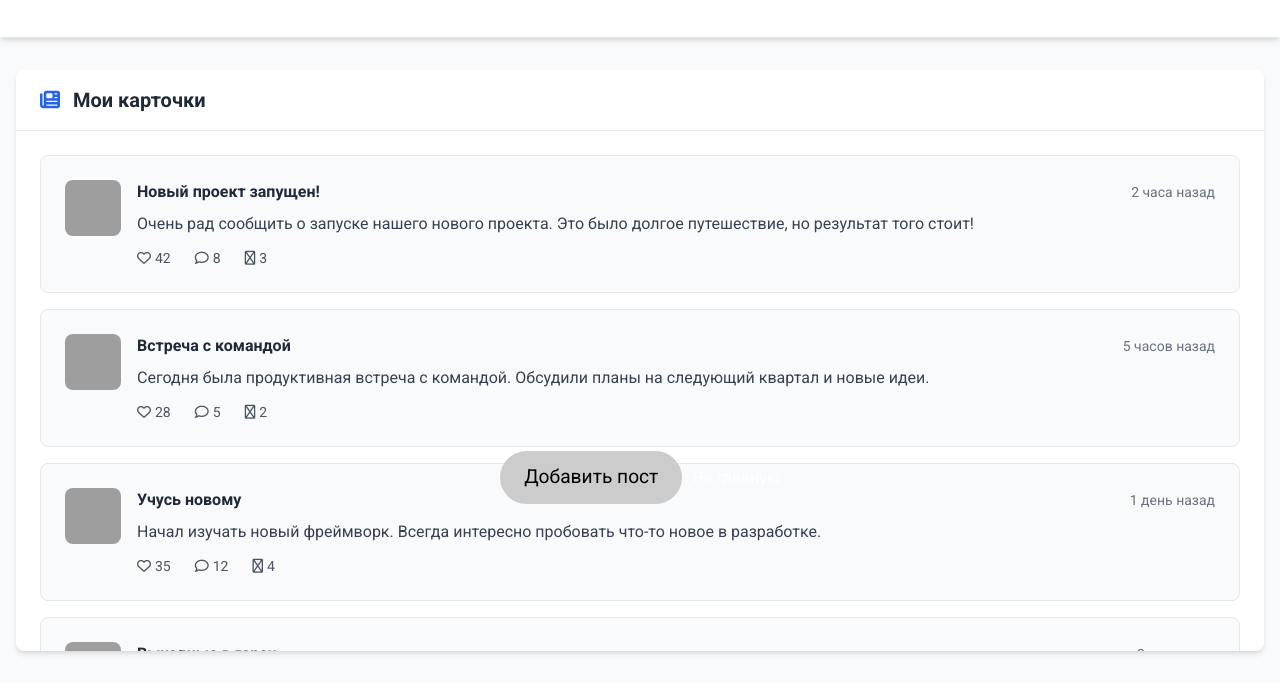
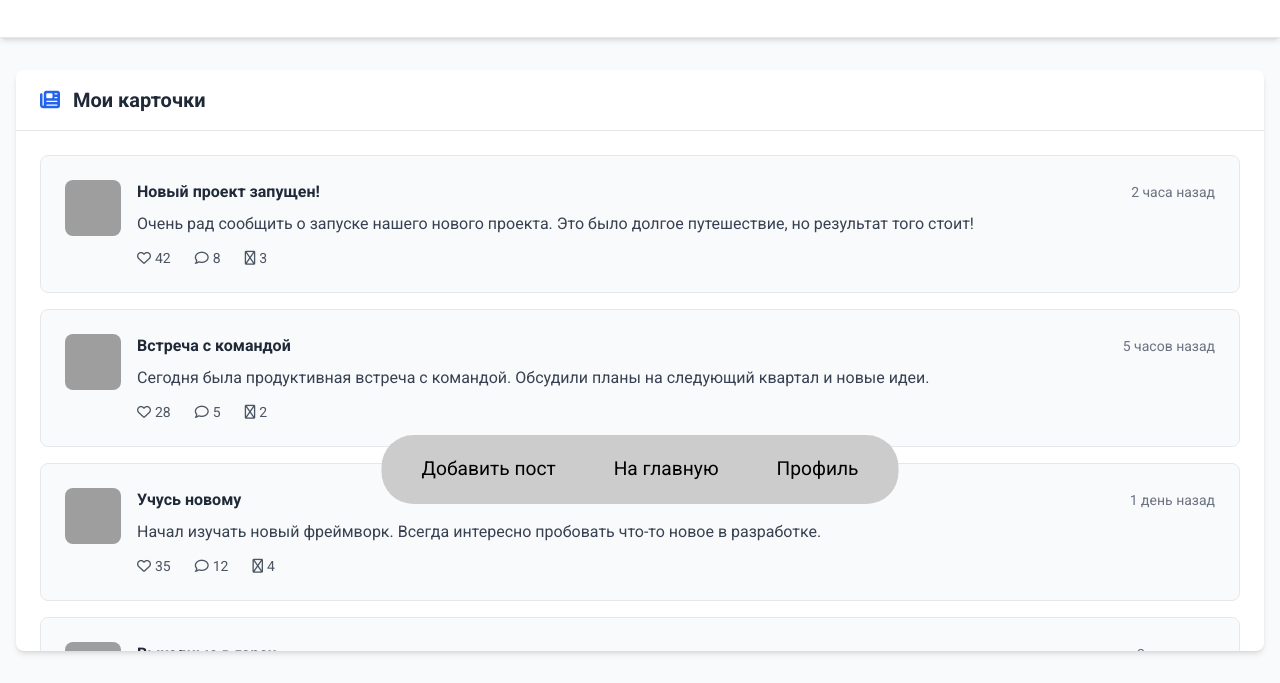
Before and after one commit to NikJst/myproject, a website: page wwwroot/Profile.html in a window 1280 px wide. Shown: the part 256-939 px from the top of the page. Drawn offline with nearby package versions, Linux system fonts and the light colour scheme; grey boxes are pictures that could not be loaded.

Commit message:
доведен сайдбар и стили карточек

```diff
--- a/wwwroot/NavigationButtons.js
+++ b/wwwroot/NavigationButtons.js
@@ -1,13 +1,5 @@
-// Функция для создания всех кнопок навигации для главной страницы
-export function createIndexNavigationButtons() {
-  createIndexButton();
-  createProfileButton();
-
-  // кнопка "На главную"
-  // Скрипт для создания всех кнопок навигации
-
-  function createIndexButton() {
-    // кнопка "На главную"
+// Функция для создания кнопки "На главную"
+export function createIndexButton() {
   const container = document.querySelector(".action-buttons-container");
   if (!container) {
     console.error("Контейнер .action-buttons-container не найден");
@@ -31,7 +23,7 @@ export function createIndexNavigationButtons() {
 }
 
 // Функция для создания кнопки профиля
-  function createProfileButton() {
+export function createProfileButton() {
   const container = document.querySelector(".action-buttons-container");
   if (!container) {
     console.error("Контейнер .action-buttons-container не найден");
@@ -53,4 +45,9 @@ export function createIndexNavigationButtons() {
 
   return profileButton;
 }
+
+// Функция для создания всех кнопок навигации
+export function createNavigationButtons() {
+  createIndexButton();
+  createProfileButton();
 }
--- a/wwwroot/Profile.html
+++ b/wwwroot/Profile.html
@@ -76,9 +76,10 @@
               <i class="fas fa-cog mr-2"></i>Настройки
             </button> -->
           </div>
-          <!-- контейнер для кнопок действий -->
-          <div class="action-buttons-container"></div>
         </div>
+
+        <!-- контейнер для кнопок действий -->
+        <div class="action-buttons-container"></div>
 
         <!-- Статистика -->
         <div class="flex space-x-8 mt-6 pt-6 border-t border-gray-200">
@@ -293,14 +294,16 @@
       import {
         createAddPostButton,
         createPostForm,
-        createMainPageButton,
       } from "./CardForm.js";
+
+      // Импортируем навигационные кнопки
+      import { createNavigationButtons } from "./NavigationButtons.js";
 
       // Создаем кнопки при загрузке страницы
       document.addEventListener("DOMContentLoaded", function () {
         createAddPostButton();
         createPostForm();
-        createMainPageButton();
+        createNavigationButtons();
       });
 
       // Добавление интерактивности для кнопок лайков
--- a/wwwroot/Styles.css
+++ b/wwwroot/Styles.css
@@ -4,13 +4,27 @@
 .action-buttons-container {
   position: fixed;
   bottom: 5vh; /* изменено с 10vh на 5vh */
-  left: 0;
-  right: 0;
+  left: 50%;
+  transform: translateX(-50%); /* центрирование по горизонтали */
   display: flex;
   flex-direction: row; /* изменено на row для горизонтального расположения */
   justify-content: center; /* центрирование кнопок по горизонтали */
   gap: 10px; /* расстояние между кнопками */
   z-index: 100;
+
+  /* Стили как у кнопок */
+  background-color: #ccc; /* светло-серый фон */
+  border: none; /* без рамки */
+  padding: 8px 16px; /* внутренние отступы */
+  border-radius: 32px; /* скругленные углы */
+
+  /* Для плавности */
+  transition: background-color 0.3s; /* плавное изменение фона */
+}
+
+.action-buttons-container:hover {
+
+  color: #ffffff; /* белый текст при наведении */
 }
 
 .add-post-btn {
@@ -42,6 +56,23 @@
 }
 
 .profile-btn:hover {
+  background-color: #000000; /* как у add-post-btn при наведении */
+  color: #ffffff; /* белый текст при наведении */
+  transition: background-color 0.3s; /* плавное изменение фона */
+}
+
+.index-btn {
+  /* кнопка "На главную" - такой же стиль как у add-post-btn */
+  background-color: #ccc; /* светло-серый фон */
+  color: #000000; /* черный текст */
+  border: none; /* без рамки */
+  padding: 12px 24px; /* как у add-post-btn */
+  border-radius: 32px; /* как у add-post-btn */
+  cursor: pointer; /* курсор указатель */
+  font-size: 19.2px; /* как у add-post-btn */
+}
+
+.index-btn:hover {
   background-color: #000000; /* как у add-post-btn при наведении */
   color: #ffffff; /* белый текст при наведении */
   transition: background-color 0.3s; /* плавное изменение фона */
@@ -94,13 +125,13 @@ header {
   padding: 1rem;
   margin-bottom: 1rem;
   border-radius: 30px;
-  box-shadow: -3px 20px 28px rgba(0, 0, 0, 0.1);
+  box-shadow: -0px 20px 28px rgba(0, 0, 0, 0.1);
   width: 85%; /* карточка занимает 100% ширины контейнера */
   max-width: 400px; /* ограничение для больших экранов */
   /*padding-top: 3rem;  внутренний отступ сверху текста внутри карточки */
   margin-top: 2rem; /* внешний отступ сверху. 	margin-top — пространство снаружи блока, то есть отступ от соседних элементов карточки или других карточек.*/
   position: relative; /* чтобы кнопка закрыть позиционировалась внутри */
-  box-shadow: 0 0 84px rgba(191, 191, 191, 1);
+  /* box-shadow: 0 0 84px rgba(191, 191, 191, 1); */
 }
 
 button {
```
Also changed, not shown: bin/Debug/net8.0/Testing3.staticwebassets.runtime.json (+1 -1 lines), wwwroot/Bottons.js (deleted, +0 -29 lines), wwwroot/index.html (+8 -2 lines), 2 other files. Lines whose indentation alone changed are shown as unchanged.
